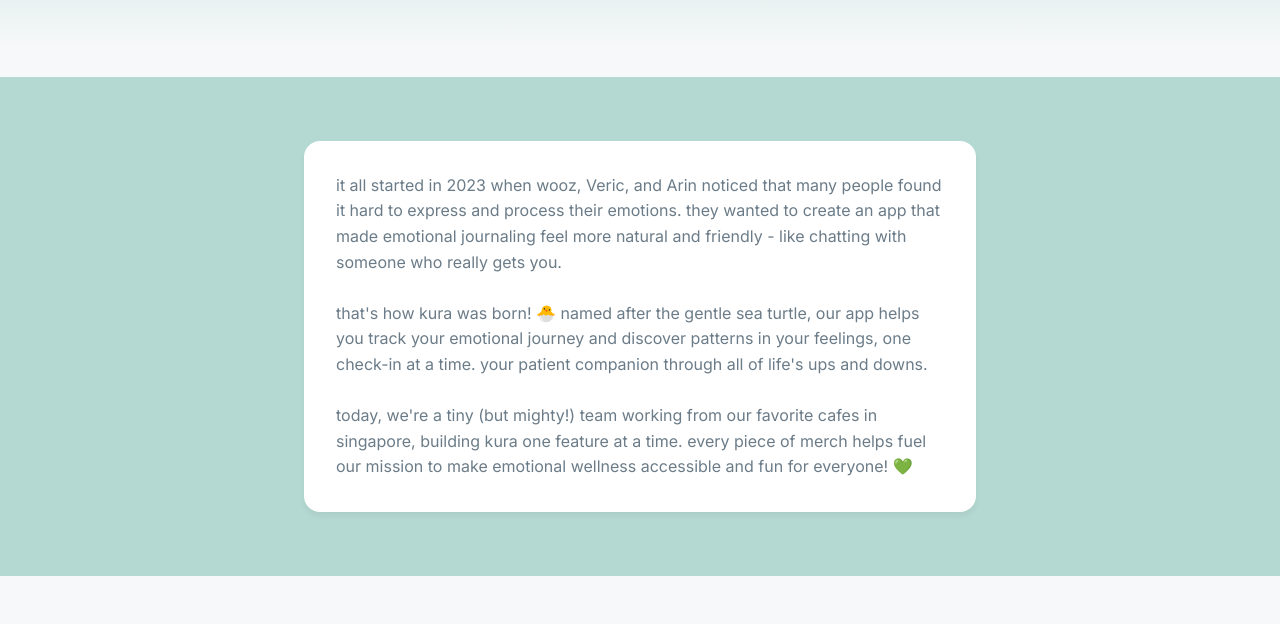
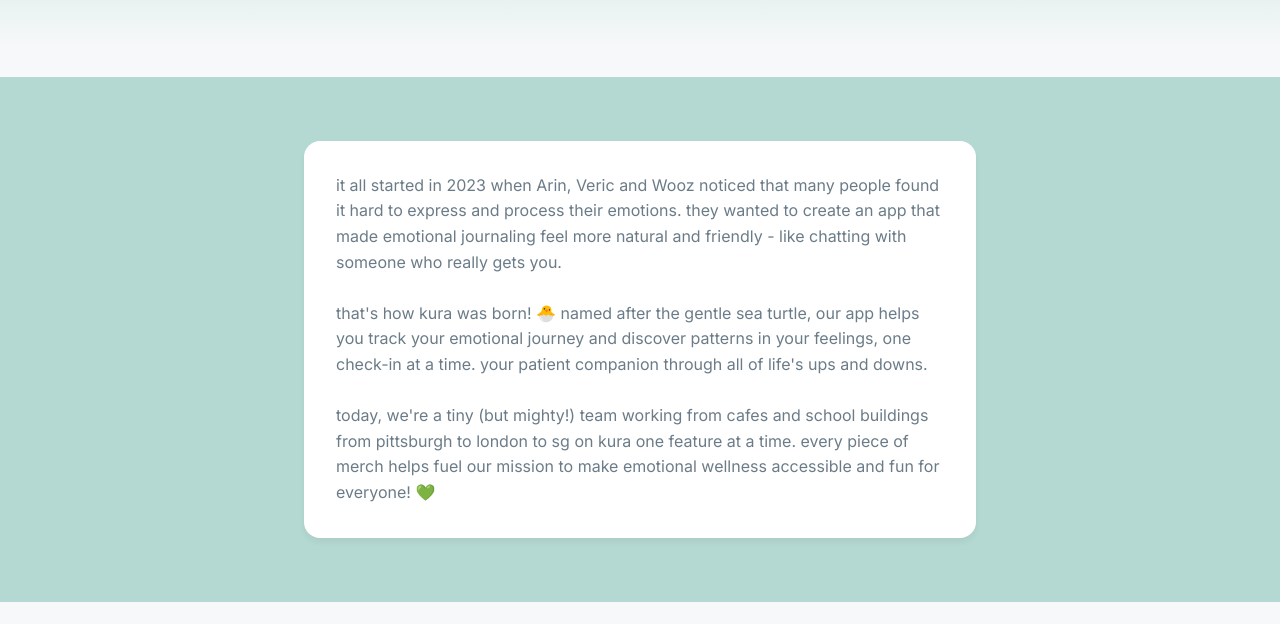
Before and after one commit to wooziecodes/store, a plain HTML site: page index.html in a window 1280 px wide. Shown: the part 176-800 px from the top of the page. Drawn offline with nearby package versions, Linux system fonts and the light colour scheme.

Commit message:
Update index.html

```diff
--- a/index.html
+++ b/index.html
@@ -268,11 +268,11 @@
         <div class="story-container">
             <div class="story-card">
                 <p style="color: var(--text-light)">
-                    it all started in 2023 when wooz, Veric, and Arin noticed that many people found it hard to express and process their emotions. they wanted to create an app that made emotional journaling feel more natural and friendly - like chatting with someone who really gets you.
+                    it all started in 2023 when Arin, Veric and Wooz noticed that many people found it hard to express and process their emotions. they wanted to create an app that made emotional journaling feel more natural and friendly - like chatting with someone who really gets you.
                     <br><br>
                     that's how kura was born! 🐣 named after the gentle sea turtle, our app helps you track your emotional journey and discover patterns in your feelings, one check-in at a time. your patient companion through all of life's ups and downs.
                     <br><br>
-                    today, we're a tiny (but mighty!) team working from our favorite cafes in singapore, building kura one feature at a time. every piece of merch helps fuel our mission to make emotional wellness accessible and fun for everyone! 💚
+                    today, we're a tiny (but mighty!) team working from cafes and school buildings from pittsburgh to london to sg on kura one feature at a time. every piece of merch helps fuel our mission to make emotional wellness accessible and fun for everyone! 💚
                 </p>
             </div>
         </div>
```
